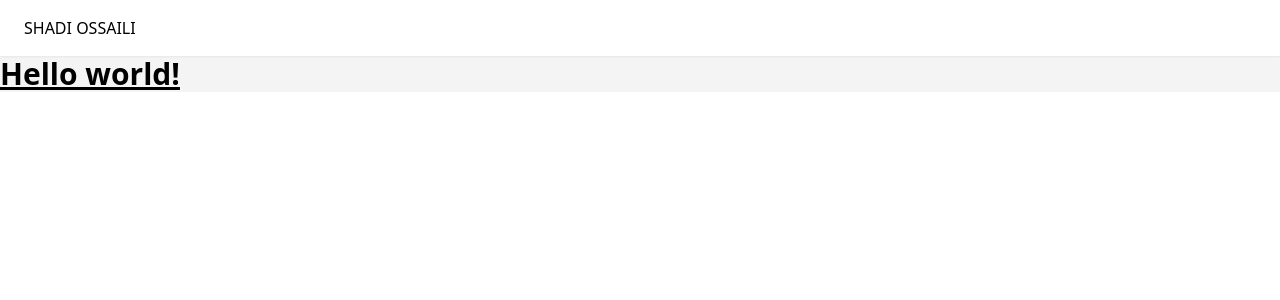
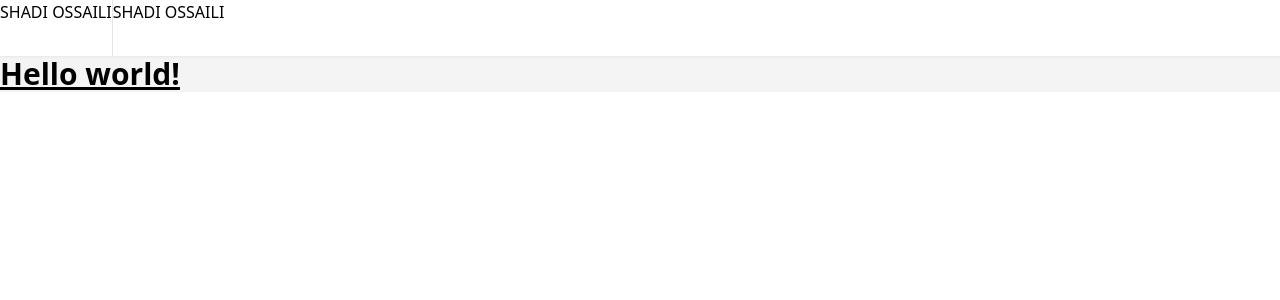
Before and after one commit to ossaili/perosnal-website, a Next.js app: page / in a window 1280 px wide. Shown: the top 300 px of the page. Built offline with nearby package versions, Linux system fonts and the light colour scheme.

Commit message:
1 file modified

```diff
--- a/components/navbar.js
+++ b/components/navbar.js
@@ -1,7 +1,8 @@
 export default function Navbar() {
   return (
-    <div className="bg-white h-14 drop-shadow-sm flex pl-6 flex-row ">
-      <div className="my-auto">SHADI OSSAILI</div>
+    <div className="bg-white h-14 drop-shadow-sm flex flex-row divide-x">
+      <div className="h-full">SHADI OSSAILI</div>
+      <div className="my-auto  h-14">SHADI OSSAILI</div>
     </div>
   );
 }
```
